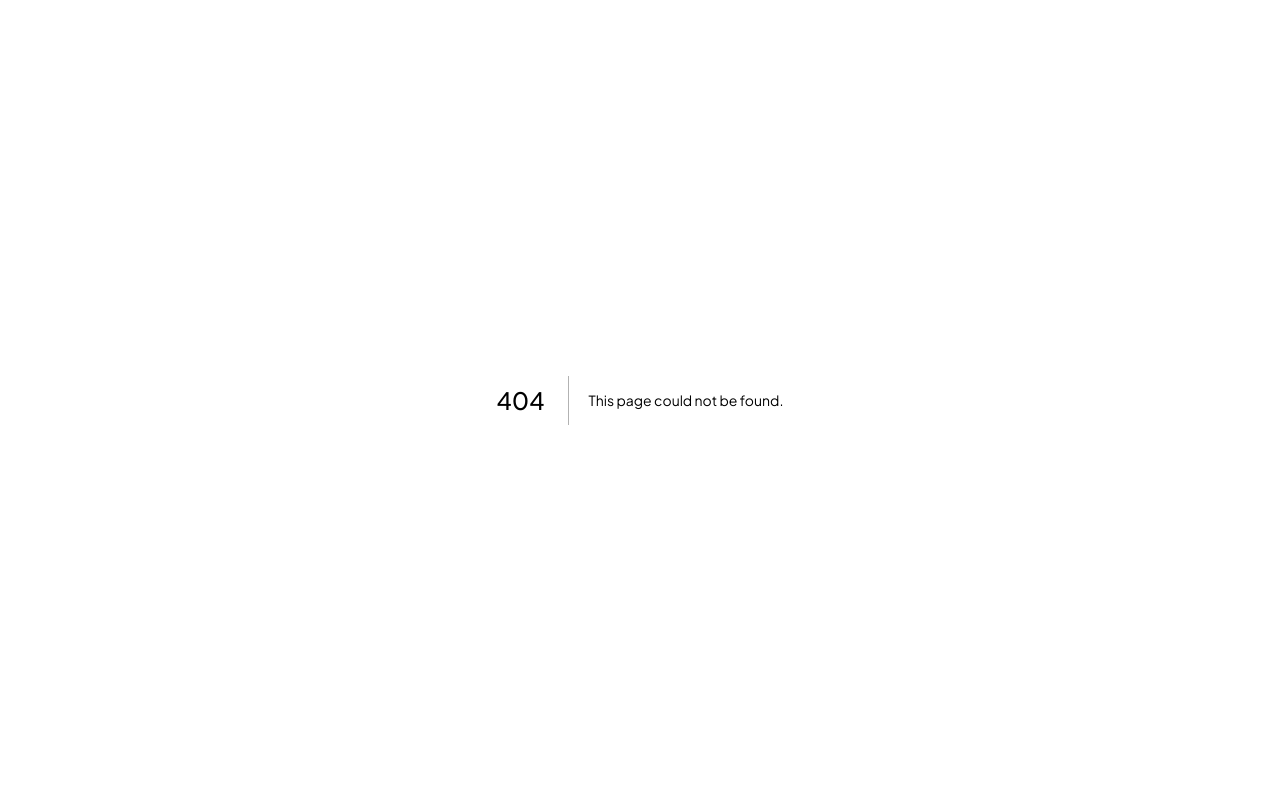
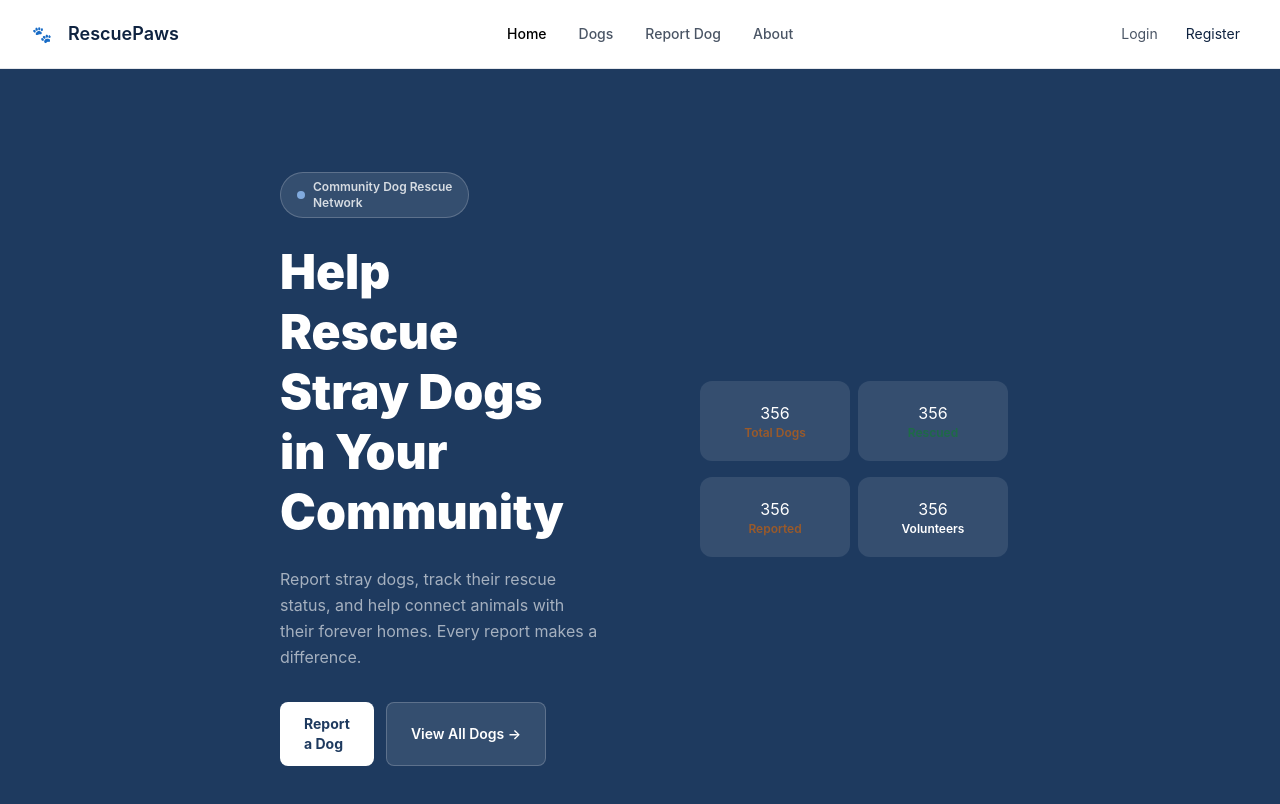
Before and after one commit to DHARAKA-METH/RescuePaws, a Next.js app in the folder rescuepaws-frontend/: page / in a window 1280 px wide. Before the commit this address had no page. Shown: the top 804 px of the page. Built offline with nearby package versions, Linux system fonts and the light colour scheme.

Commit message:
implement frontend hero page

```diff
--- /dev/null
+++ b/rescuepaws-frontend/app/(root)/page.jsx
@@ -0,0 +1,83 @@
+import NavBar from "@/component/NavBar";
+import StatCart from "@/component/Cart/StatCart";
+import Link from "next/link";
+
+
+const SAMPLE_DOGS = [
+  { id: '1', type: 'Golden Retriever', description: 'Found near railway station. Friendly, no collar.', location: 'Colombo Fort', status: 'REPORTED', createdAt: new Date(Date.now() - 7200000).toISOString() },
+  { id: '2', type: 'Mixed Breed', description: 'Rescued from Negombo beach. Healthy and calm.', location: 'Negombo Beach', status: 'RESCUED', createdAt: new Date(Date.now() - 86400000).toISOString() },
+  { id: '3', type: 'Labrador', description: 'Adopted by a loving family in Kandy.', location: 'Kandy City', status: 'ADOPTED', createdAt: new Date(Date.now() - 259200000).toISOString() },
+]
+
+
+export default function HomePage() {
+  return (
+    <section >
+      <NavBar />
+      <div className="bg-navy text-white min-h-screen flex items-center px-6 md:px-12 py-16">
+        <div className="max-w-6xl mx-auto flex flex-col md:flex-row items-center justify-center gap-25 w-auto">
+
+          {/* LEFT */}
+          <div className="flex flex-col gap-6 flex-1">
+
+
+            <div className="inline-flex items-center gap-2 bg-white/10 border border-white/20 rounded-full px-4 py-1.5 w-fit">
+              <span className="w-2 h-2 rounded-full bg-adopted-border"></span>
+              <span className="text-xs font-semibold text-white/80">
+                Community Dog Rescue <br /> Network
+              </span>
+            </div>
+
+            {/* Title */}
+            <h1 className="text-4xl md:text-5xl font-black leading-tight">
+              Help <br />
+              Rescue <br />
+              Stray Dogs <br />
+              in Your <br />
+              Community
+            </h1>
+
+            {/* Description */}
+            <p className="text-sm md:text-base text-white/60 max-w-xs leading-relaxed">
+              Report stray dogs, track their rescue status, and help connect
+              animals with their forever homes. Every report makes a difference.
+            </p>
+
+            {/* Buttons */}
+            <div className="flex flex-wrap gap-3 mt-2">
+
+              <Link
+                href="/report-dog"
+                className="bg-white text-navy font-bold text-sm px-6 py-3 rounded-lg hover:bg-gray-100 transition"
+              >
+                Report <br /> a Dog
+              </Link>
+
+              <Link
+                href="/dogs"
+                className="flex items-center gap-1 bg-white/10 border border-white/20 text-white text-sm font-semibold px-6 py-3 rounded-lg hover:bg-white/20 transition"
+              >
+                View All Dogs →
+              </Link>
+
+            </div>
+          </div>
+          {/* right */}
+          <div className="w-full md:w-[300px]">
+            <div className="grid grid-cols-2 gap-4">
+              <StatCart value="356" label="Total Dogs" color="text-reported-text" />
+              <StatCart value="356" label="Rescued" color="text-rescued-text" />
+              <StatCart value="356" label="Reported" color="text-reported-text" />
+              <StatCart value="356" label="Volunteers" color="text-adopted-accent" />
+
+            </div>
+
+
+          </div>
+
+
+        </div>
+      </div>
+    </section>
+  )
+}
--- a/rescuepaws-frontend/app/globals.css
+++ b/rescuepaws-frontend/app/globals.css
@@ -35,7 +35,7 @@
 }
 
 /* 3️⃣ Base styles */
-@layer base {
+/* @layer base {
   html {
     font-size: 15px;
   }
@@ -47,7 +47,7 @@
   h1, h2, h3, h4, h5, h6 {
     font-family: var(--font-display);
   }
-}
+} */
 
 /* 4️⃣ Components */
 @layer components {
--- /dev/null
+++ b/rescuepaws-frontend/component/Cart/StatCart.jsx
@@ -0,0 +1,14 @@
+import React from 'react'
+
+const StatCart = ({ value, label, color  }) => {
+    return (
+        <div className="w-[150px] h-[80px] bg-white/10 border-white/20 rounded-xl flex flex-col justify-center items-center">
+            {value}
+            <span className={`text-xs font-semibold ${color}`}>
+                {label}
+            </span>
+        </div>
+    )
+}
+
+export default StatCart
--- /dev/null
+++ b/rescuepaws-frontend/component/NavBar.jsx
@@ -0,0 +1,114 @@
+"use client";
+
+import { useState } from "react";
+import Link from "next/link";
+
+const navLinks = [
+  { label: "Home", href: "/" },
+  { label: "Dogs", href: "/dogs" },
+  { label: "Report Dog", href: "/report-dog" },
+  { label: "About", href: "/about" },
+];
+
+export default function Navbar() {
+  const [active, setActive] = useState("Home");
+  const [menuOpen, setMenuOpen] = useState(false);
+
+  return (
+    <header className="w-full border-b border-gray-200 bg-white">
+      <nav className="max-w-7xl mx-auto px-6 py-4 flex items-center justify-between">
+
+        {/* Brand */}
+        <Link href="/" className="flex items-center gap-2">
+          <div className="w-9 h-9 bg-navy-600 rounded-lg flex items-center justify-center text-white">
+            🐾
+          </div>
+          <span className="text-lg font-semibold text-navy-dark">
+            RescuePaws
+          </span>
+        </Link>
+
+        {/* Desktop Nav */}
+        <ul className="hidden md:flex items-center gap-8 text-sm font-medium">
+          {navLinks.map((link) => (
+            <li key={link.label}>
+              <Link
+                href={link.href}
+                onClick={() => setActive(link.label)}
+                className={`transition-colors ${
+                  active === link.label
+                    ? "text-navy-600"
+                    : "text-gray-600 hover:text-navy-600"
+                }`}
+              >
+                {link.label}
+              </Link>
+            </li>
+          ))}
+        </ul>
+
+        {/* Desktop Buttons */}
+        <div className="hidden md:flex items-center gap-3">
+          <Link
+            href="/login"
+            className="text-sm text-gray-600 hover:text-navy-600"
+          >
+            Login
+          </Link>
+
+          <Link
+            href="/register"
+            className="bg-navy-600 text-navy-dark text-sm px-4 py-2 rounded-lg hover:bg-navy-700 transition"
+          >
+            Register
+          </Link>
+        </div>
+
+        {/* Mobile Hamburger */}
+        <button
+          className="md:hidden flex flex-col gap-1"
+          onClick={() => setMenuOpen(!menuOpen)}
+        >
+          <span className="w-6 h-[2px] bg-gray-700"></span>
+          <span className="w-6 h-[2px] bg-gray-700"></span>
+          <span className="w-6 h-[2px] bg-gray-700"></span>
+        </button>
+      </nav>
+
+      {/* Mobile Menu */}
+      {menuOpen && (
+        <div className="md:hidden border-t border-gray-200 bg-white px-6 py-4 flex flex-col gap-4">
+          {navLinks.map((link) => (
+            <Link
+              key={link.label}
+              href={link.href}
+              onClick={() => {
+                setActive(link.label);
+                setMenuOpen(false);
+              }}
+              className="text-gray-700 hover:text-navy-600"
+            >
+              {link.label}
+            </Link>
+          ))}
+
+          <div className="flex flex-col gap-2 pt-2">
+            <Link
+              href="/login"
+              className="text-sm text-gray-600 hover:text-navy-600"
+            >
+              Login
+            </Link>
+
+            <Link
+              href="/register"
+              className="bg-navy-600 text-white text-sm px-4 py-2 rounded-lg text-center"
+            >
+              Register
+            </Link>
+          </div>
+        </div>
+      )}
+    </header>
+  );
+}
--- /dev/null
+++ b/rescuepaws-frontend/constants/Stats.js
@@ -0,0 +1,12 @@
+export const STATS = [
+  { value: '1,248', label: 'Total Dogs',  color: 'text-navy-600' },
+  { value: '892',   label: 'Rescued',     color: 'text-rescued-accent' },
+  { value: '356',   label: 'Reported',    color: 'text-reported-accent' },
+  { value: '2,104', label: 'Volunteers',  color: 'text-adopted-accent' },
+]
+
+export const STEPS = [
+  { num:'1', icon:'📍', title:'Report a Dog',   desc:'Spot a stray? Submit a report with location and photo in seconds.' },
+  { num:'2', icon:'🔍', title:'Admin Reviews',  desc:'Our team verifies and dispatches a rescue team nearby.' },
+  { num:'3', icon:'🏠', title:'Rescue & Update',desc:'Dog is rescued. Status is updated. Community is notified.' },
+]
--- a/rescuepaws-frontend/tsconfig.json
+++ b/rescuepaws-frontend/tsconfig.json
@@ -21,7 +21,10 @@
       {
         "name": "next"
       }
-    ]
+    ],
+    "paths": {
+      "@/*": ["./*"]
+    }
   },
   "include": [
     "next-env.d.ts",
```
